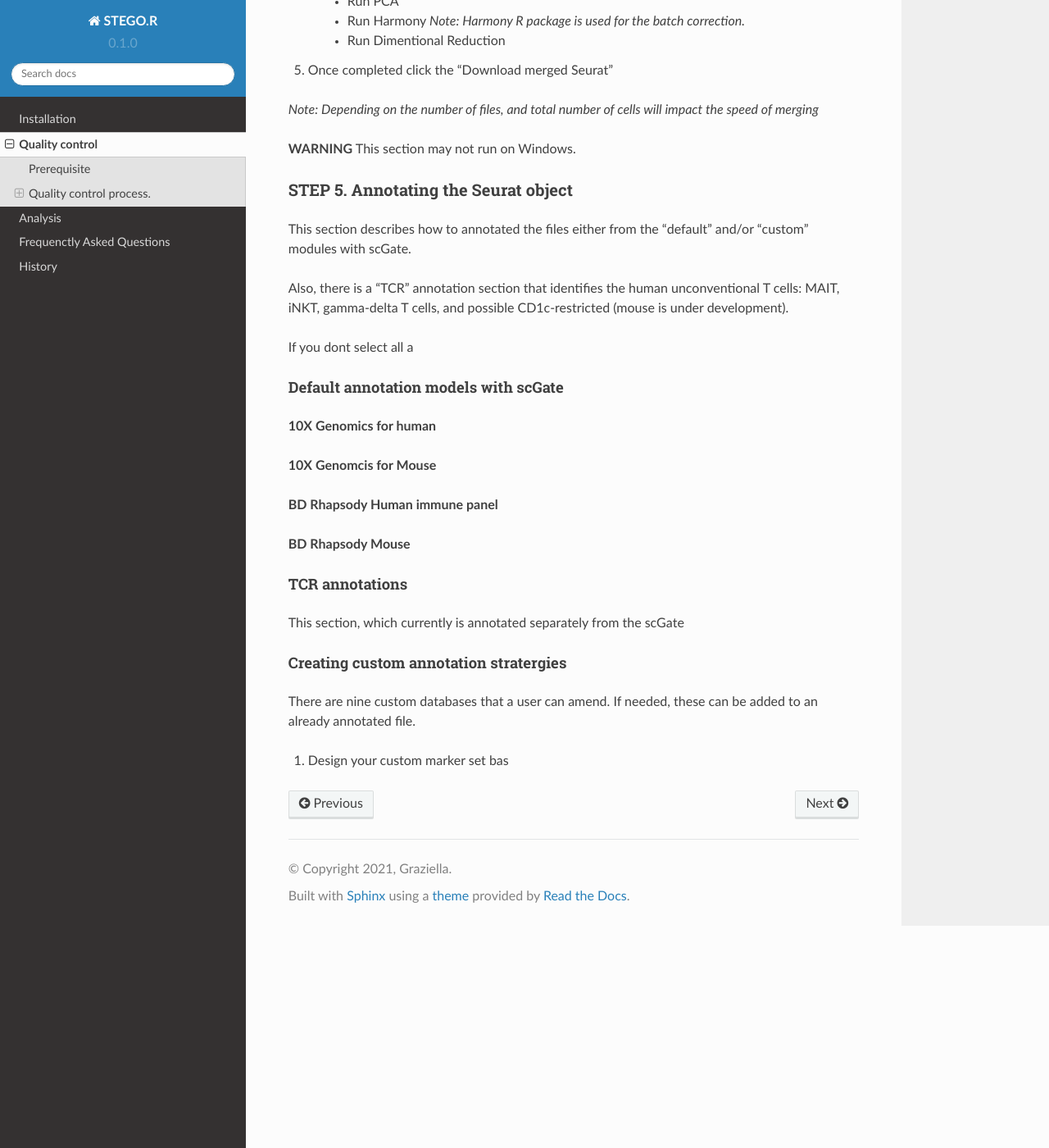
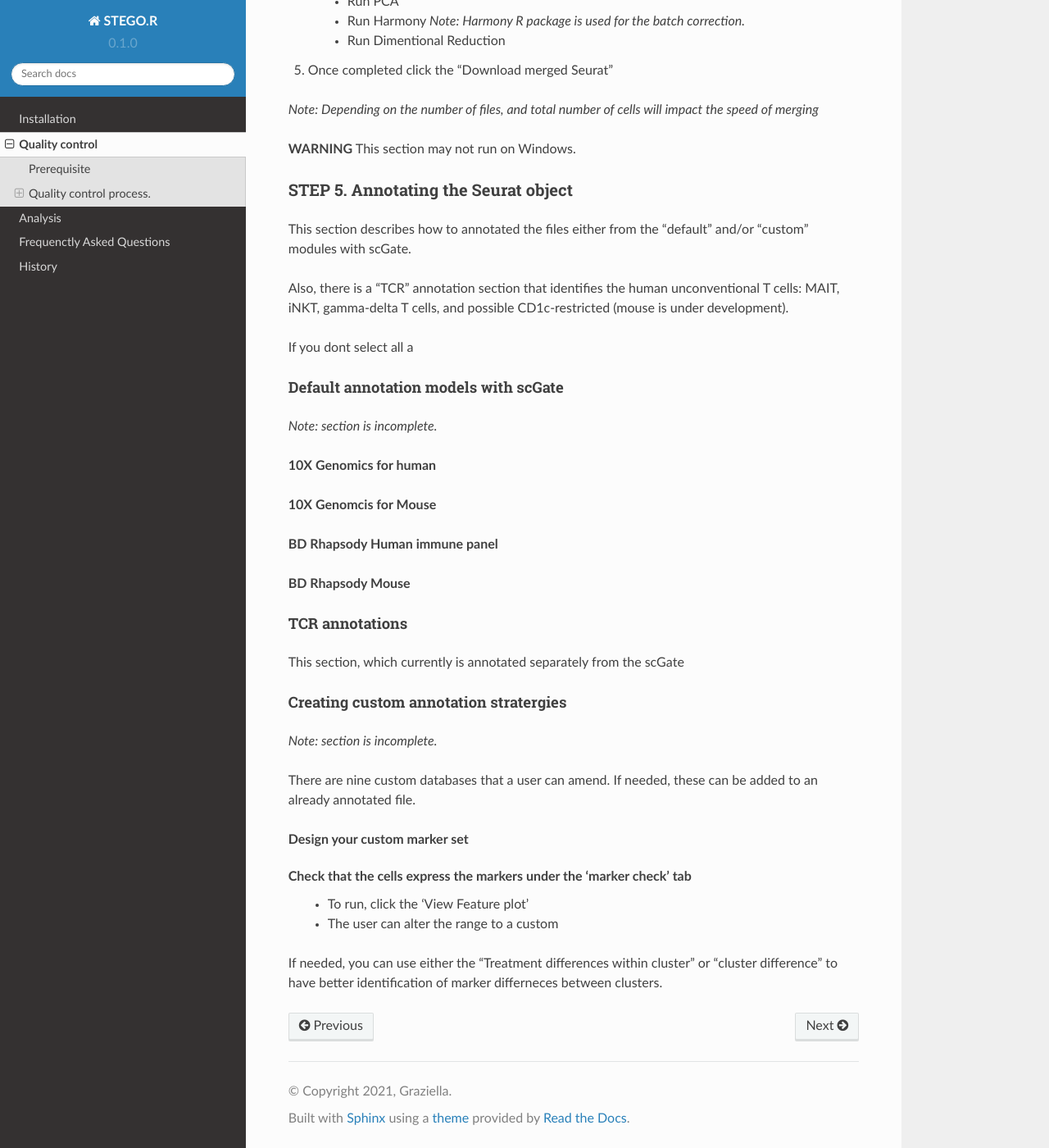
Before and after one commit to KerryAM-R/STEGOR, a Sphinx documentation site: the page built from docs/source/2.QualityControl.rst, in a window 1280 px wide and 1400 px high, scrolled down 5913 px. Shown: the whole window at 82% size. Built offline with Sphinx 7.4.7 and the Read the Docs theme 2.0.0, drawn with Linux system fonts in a browser that asks for light colours.

Commit message:
Update 2.QualityControl.rst

```diff
--- a/docs/source/2.QualityControl.rst
+++ b/docs/source/2.QualityControl.rst
@@ -158,6 +158,8 @@ If you dont select all a
 Default annotation models with scGate
 ^^^^^^^^^^^^^^^^^^^^^^^^^^^^^^^^^^^^^
 
+*Note: section is incomplete.*
+
 **10X Genomics for human**
 
 **10X Genomcis for Mouse**
@@ -174,6 +176,13 @@ This section, which currently is annotated separately from the scGate
 Creating custom annotation stratergies
 ^^^^^^^^^^^^^^^^^^^^^^^^^^^^^^^^^^^^^^
 
+*Note: section is incomplete.*
+
 There are nine custom databases that a user can amend. If needed, these can be added to an already annotated file.
 
-1. Design your custom marker set bas
+**Design your custom marker set**
+
+Check that the cells express the markers under the 'marker check' tab
+    - To run, click the 'View Feature plot'
+    - The user can alter the range to a custom
+If needed, you can use either the "Treatment differences within cluster" or "cluster difference" to have better identification of marker differneces between clusters.
```
